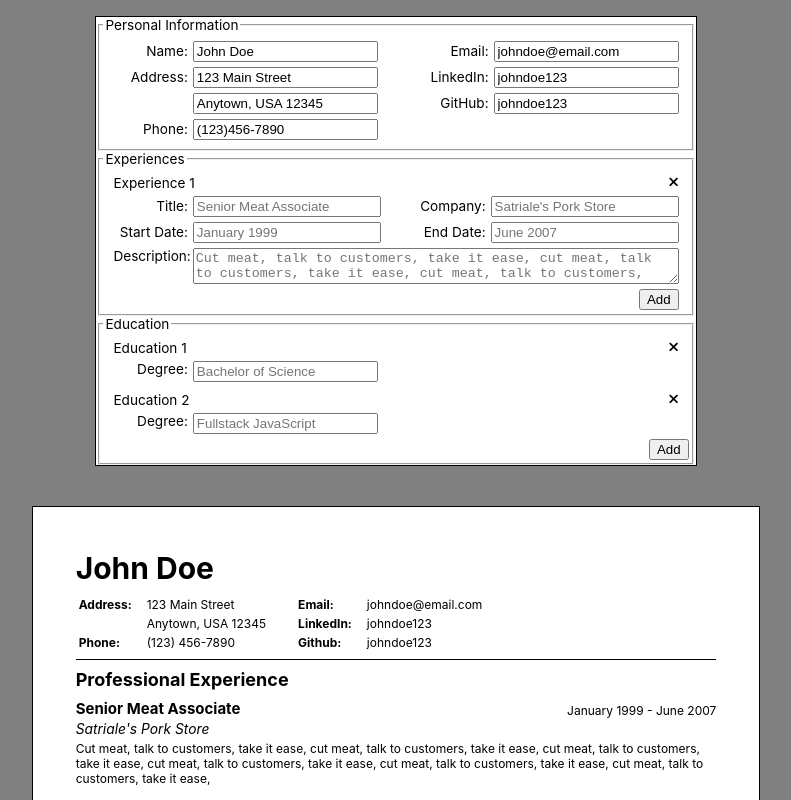
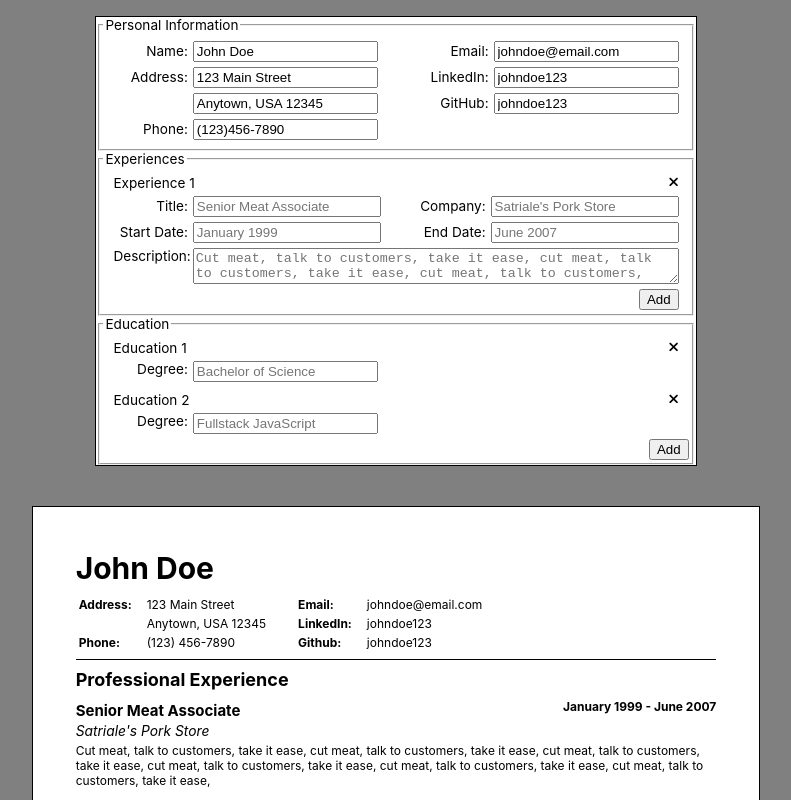
Before and after one commit to chadokada/odin-cv-project, a React (Create React App) app: page / in a window 1280 px wide. Shown: the top 800 px of the page, without its empty margins (244-1035 px from the left). Built offline with nearby package versions, Linux system fonts and the light colour scheme.

Commit message:
changed some class names

```diff
--- a/src/components/Experience.js
+++ b/src/components/Experience.js
@@ -16,14 +16,14 @@ class Experience extends Component {
         {experiences.map((experience, index) => {
           if (index === 0){
             return(
-              <div className='experience-render'>
+              <div className='experience-render' key={index}>
                 <h2>Professional Experience</h2>
-                <div className='experience-render' key={index}>
+                <div className='experience-render'>
                   <div className='experience-render-heading'>
                     <div className='experience-render-title'>
                       {experience.title}
                     </div>
-                    <div className='experience-render-date'>
+                    <div className='experience-render date'>
                       {experience.start} - {experience.end}
                     </div>
                   </div>
```
